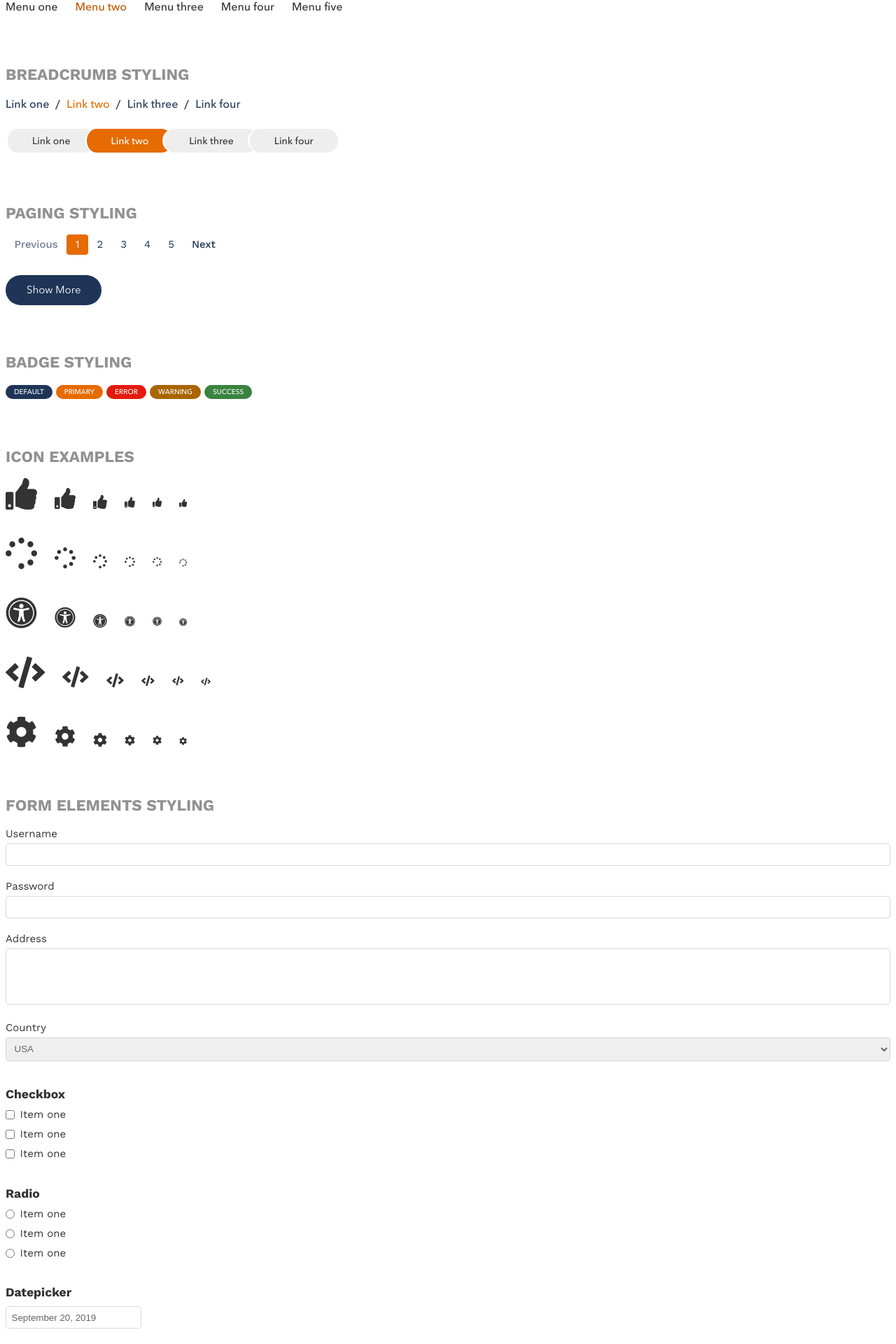
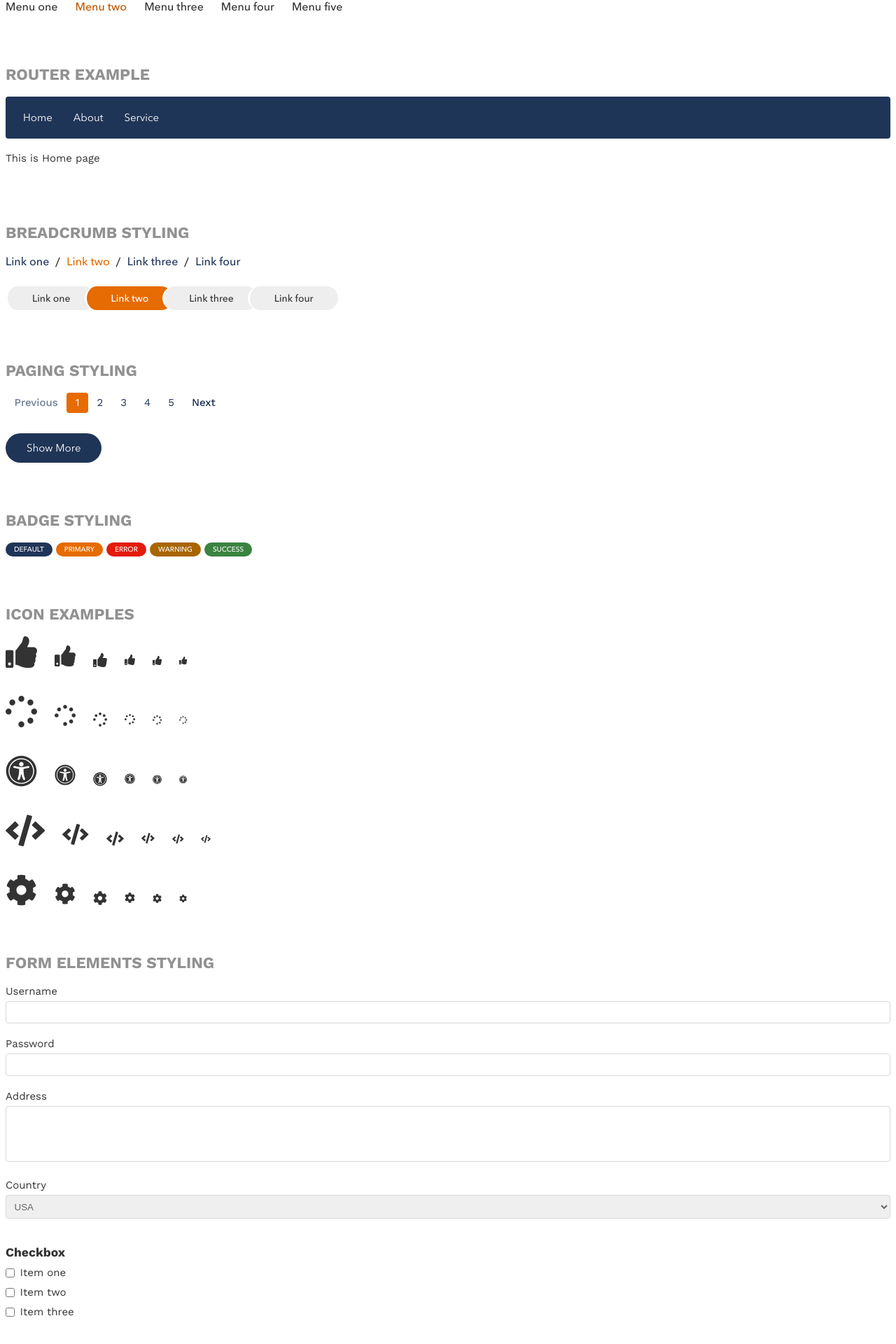
Before and after one commit to ID-Anish/ci-react-storybook, a React (Create React App) app: page / in a window 1280 px wide. Shown: the part 1736-3656 px from the top of the page at 70% size. Built offline with nearby package versions, Linux system fonts and the light colour scheme.

Commit message:
Added router

```diff
--- a/package.json
+++ b/package.json
@@ -16,6 +16,8 @@
     "react-datetime": "^2.16.3",
     "react-dom": "^16.9.0",
     "react-fontawesome": "^1.6.1",
+    "react-router": "^5.1.2",
+    "react-router-dom": "^5.1.2",
     "react-scripts": "3.1.1"
   },
   "scripts": {
--- a/src/App.js
+++ b/src/App.js
@@ -1,4 +1,13 @@
 import React, { Component } from 'react';
+
+//router
+import Nav from './nav';
+import Home from './home';
+import About from './about';
+import Service from './service';
+import { BrowserRouter as Router, Switch, Route } from 'react-router-dom';
+
+
 
 import { HeadingElement } from './components/heading';
 import { TableNormal, TableAlternateRowColor } from './components/tableElement';
@@ -8,7 +17,7 @@ import { PrimaryNavigation, SecondaryNavigation } from './components/navigation'
 import { BadgeElement } from './components/badge';
 import { PagingNav, PagingShowmore } from './components/paging';
 import { Breadcrumb, BreadcrumbRound } from './components/breadcrumb';
-import { InputText, InputPswd, InputTextArea, SelectBox, InputCheckbox, InputRadio } from './components/formElements';
+import { InputLabel, InputField, InputTextArea, SelectBox, InputCheckbox, InputRadio } from './components/formElements';
 import { PickDate } from './components/datepicker';
 
 //fontawesome icons
@@ -73,6 +82,30 @@ class App extends Component {
           <PrimaryNavigation />
           <SecondaryNavigation />
         </div>
+
+        {/*****Router navigation*****/}
+        <div className="box mb-10">
+          <h2 className="page--heading-uppercase page--heading-grey">Router Example</h2>
+          <Router>
+            <Nav />
+
+            <Switch>
+              <Route path="/" exact Component={Home}>
+                <Home />
+              </Route>
+
+              <Route path="/about" Component={About}>
+                <About />
+              </Route>
+
+              <Route path="/service" Component={Service}>
+                <Service />
+              </Route>
+            </Switch>
+
+          </Router>
+        </div>
+
 
         {/*****Breadcrumb*****/}
         <div className="box mb-10">
@@ -153,31 +186,35 @@ class App extends Component {
           <form className="form--container">
             {/*input text*/}
             <div className="form--row box mb-4">
-              <InputText />
+              <InputLabel labelText="Username" labelFor="userName" />
+              <InputField inputType="text" inputID="userName" />
             </div>
 
             {/*input password*/}
             <div className="form--row box mb-4">
-              <InputPswd />
+              <InputLabel labelText="Password" labelFor="userPswd" />
+              <InputField inputType="password" inputID="userPswd" />
             </div>
 
             {/*input textarea*/}
             <div className="form--row box mb-4">
-              <InputTextArea />
+              <InputLabel labelText="Address" labelFor="userAdd" />
+              <InputTextArea textID="userAdd" />
             </div>
 
             {/*selectbox*/}
             <div className="form--row box mb-4">
-              <SelectBox />
+              <InputLabel labelText="Country" labelFor="userCountry" />
+              <SelectBox selectID="userCountry" />
             </div>
 
             {/*input checkbox*/}
             <div className="form--row box mb-4">
               <h3 className="mb-2">Checkbox</h3>
               <ul className="box unordered-list m-0 p-0">
-                <li className="unordered-list--item mb-2"><InputCheckbox /></li>
-                <li className="unordered-list--item mb-2"><InputCheckbox /></li>
-                <li className="unordered-list--item"><InputCheckbox /></li>
+                <li className="unordered-list--item mb-2"><InputCheckbox checkboxName="item-list-checkbox1" labelText="Item one" /></li>
+                <li className="unordered-list--item mb-2"><InputCheckbox checkboxName="item-list-checkbox2" labelText="Item two" /></li>
+                <li className="unordered-list--item"><InputCheckbox checkboxName="item-list-checkbox3" labelText="Item three" /></li>
               </ul>
             </div>
 
@@ -185,14 +222,14 @@ class App extends Component {
             <div className="form--row box mb-4">
               <h3 className="mb-2">Radio</h3>
               <ul className="box unordered-list m-0 p-0">
-                <li className="unordered-list--item mb-2"><InputRadio /></li>
-                <li className="unordered-list--item mb-2"><InputRadio /></li>
-                <li className="unordered-list--item"><InputRadio /></li>
+                <li className="unordered-list--item mb-2"><InputRadio radioName="item-list-radio" labelText="Item one" /></li>
+                <li className="unordered-list--item mb-2"><InputRadio radioName="item-list-radio" labelText="Item two" /></li>
+                <li className="unordered-list--item"><InputRadio radioName="item-list-radio" labelText="Item three" /></li>
               </ul>
             </div>
 
             {/*input datepicker*/}
-            <div className="form--row box mb-4">
+            <div className="form--row box">
               <h3 className="mb-2">Datepicker</h3>
               <PickDate />
             </div>
@@ -200,8 +237,6 @@ class App extends Component {
           </form>
         </div>
 
-
-
       </div>
     );
   }
--- /dev/null
+++ b/src/about.js
@@ -0,0 +1,11 @@
+import React from 'react';
+
+function About(){
+    return(
+        <div>
+            <p>This is About page</p>
+        </div>
+    );
+}
+
+export default About;
--- a/src/components/formElements.js
+++ b/src/components/formElements.js
@@ -2,24 +2,18 @@ import React, { Component } from 'react';
 import '../stylesheets/components/_formElements.scss';
 import '../stylesheets/components/_listing.scss';
 
-class InputText extends Component{
+class InputLabel extends Component{
     render(){
         return(
-            <label className="box">
-                <span className="form--label box mb-1">Username</span>
-                <input id="username" type="text" className="form--control form--input-text" />
-            </label>
+            <label className="box form--label box mb-1" for={this.props.labelFor}>{this.props.labelText}</label>
         );
     }
 }
 
-class InputPswd extends Component{
+class InputField extends Component{
     render(){
         return(
-            <label className="box">
-                <span className="form--label box mb-1">Password</span>
-                <input id="username" type="password" className="form--control form--input-text" />
-            </label>
+            <input id={this.props.inputID} type={this.props.inputType} className="form--control form--input-text" />
         );
     }
 }
@@ -27,10 +21,7 @@ class InputPswd extends Component{
 class InputTextArea extends Component{
     render(){
         return(
-            <label className="box">
-                <span className="form--label box mb-1">Address</span>
-                <textarea className="form--control form--control-textarea"></textarea>
-            </label>
+            <textarea id={this.props.textID} className="form--control form--control-textarea"></textarea>
         );
     }
 }
@@ -38,14 +29,11 @@ class InputTextArea extends Component{
 class SelectBox extends Component{
     render(){
         return(
-            <label className="box">
-                <span className="form--label box mb-1">Country</span>
-                <select className="form--control">
-                    <option>USA</option>
-                    <option>UK</option>
-                    <option>Sweden</option>
-                </select>
-            </label>
+            <select id={this.props.selectID} className="form--control">
+                <option>USA</option>
+                <option>UK</option>
+                <option>Sweden</option>
+            </select>
         );
     }
 }
@@ -54,7 +42,7 @@ class InputCheckbox extends Component{
     render(){
         return(
             <label className="box-inline">
-                <input type="checkbox" name="item-list-checkbox" className="form--control-checkbox" /> Item one
+                <input type="checkbox" name={this.props.checkboxName} className="form--control-checkbox" /> {this.props.labelText}
             </label>
         );
     }
@@ -64,11 +52,11 @@ class InputRadio extends Component{
     render(){
         return(
             <label className="box-inline">
-                <input type="radio" name="item-list-radio" className="form--control-checkbox" /> Item one
+                <input type="radio" name={this.props.radioName} className="form--control-checkbox" />  {this.props.labelText}
             </label>
         );
     }
 }
 
 
-export { InputText, InputPswd, InputTextArea, SelectBox, InputCheckbox, InputRadio };
+export { InputLabel, InputField, InputTextArea, SelectBox, InputCheckbox, InputRadio };
--- /dev/null
+++ b/src/home.js
@@ -0,0 +1,11 @@
+import React from 'react';
+
+function Home(){
+    return(
+        <div>
+            <p>This is Home page</p>
+        </div>
+    );
+}
+
+export default Home;
--- /dev/null
+++ b/src/nav.js
@@ -0,0 +1,20 @@
+import React, { Component } from 'react';
+//import 'stylesheets/components/_navigation.scss';
+import { Link } from 'react-router-dom';
+
+//Nav
+function Nav(){
+
+   return(
+      <nav className="box">
+         <ul className="navbar box m-0">
+            <li className="navbar--item"><Link className="navbar--item-link" to='/'>Home</Link></li>
+            <li className="navbar--item"><Link className="navbar--item-link" to='/about'>About</Link></li>
+            <li className="navbar--item"><Link className="navbar--item-link" to='/service'>Service</Link></li>
+         </ul>
+      </nav>
+  );
+}
+
+
+export default Nav;
--- /dev/null
+++ b/src/service.js
@@ -0,0 +1,9 @@
+import React from 'react';
+
+function Service(){
+    return(
+        <p>This is Service page</p>
+    );
+}
+
+export default Service;
```
Also changed, not shown: 1 other file (tests, documents, lock files or other folders).
